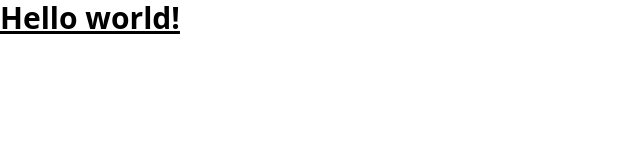
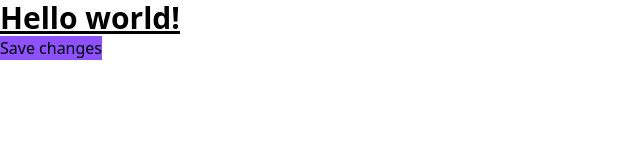
Before and after one commit to noah-dev-codes/a-website, a website: page index.html in a window 1280 px wide. Shown: the whole page, without its empty margins (0-640 px from the left). Drawn offline with nearby package versions, Linux system fonts and the light colour scheme; files that its build step writes are made by us from their sources.

Commit message:
Update index.html

```diff
--- a/index.html
+++ b/index.html
@@ -9,5 +9,8 @@
   <h1 class="text-3xl font-bold underline">
     Hello world!
   </h1>
+  <button class="bg-violet-500 hover:bg-violet-600 focus:outline-2 focus:outline-offset-2 focus:outline-violet-500 active:bg-violet-700 ...">
+  Save changes
+</button>
 </body>
 </html>
```
